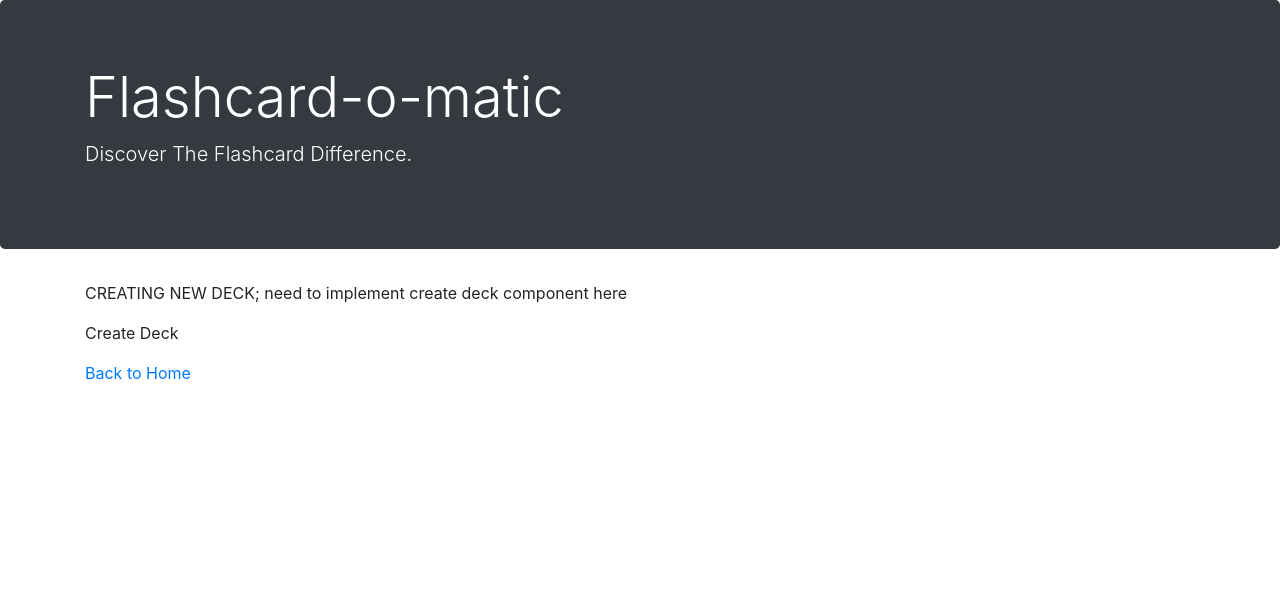
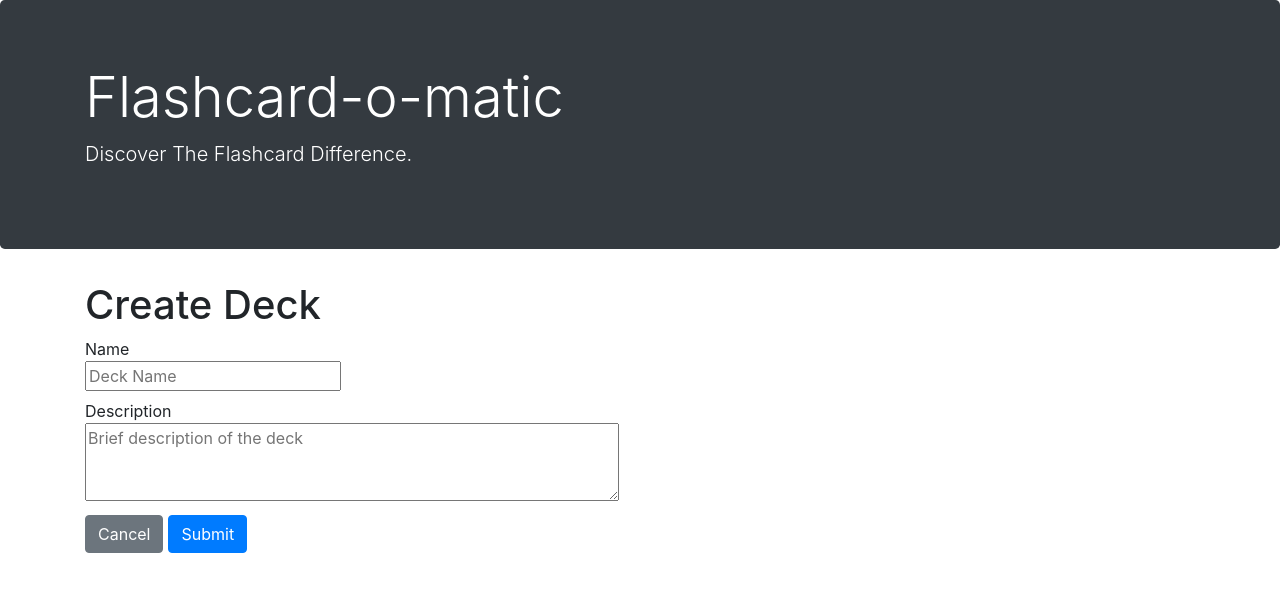
Before and after one commit to samueyoo/Flashcard-App, a React (Create React App) app: page /decks/new in a window 1280 px wide. Shown: the top 592 px of the page. Built offline with nearby package versions, Linux system fonts and the light colour scheme; no server answers; a web font is replaced by a local one.

Commit message:
Completed create-new-deck functionality; fixed minor errors/race hazards

```diff
--- a/src/Layout/Cardslist.js
+++ b/src/Layout/Cardslist.js
@@ -29,7 +29,7 @@ function Cardslist({ currentDeck={ cards: [], name: "", id: null}, allDecks, set
             <p>{description}</p>
             <Link to={`${routeMatch}/edit`} className="btn btn-secondary" style={{ marginRight: 5 }}>Edit</Link>
             <Link to={`/decks/${id}/study`} className="btn btn-primary" style={{ marginRight: 5 }}>Study</Link>
-            <button className="btn btn-primary" style={{ marginRight: 5 }}>+ Add cards</button>
+            <Link to={`/decks/${id}/cards/new`} className="btn btn-primary" style={{ marginRight: 5 }}>+ Add cards</Link>
             <button className="btn btn-danger" onClick={() => handleDeleteDeckBtn(id)}>🗑️</button>
             <h2 style={{ marginTop: 30 }}>Cards</h2>
             {cardsFromCurrentDeck}
--- a/src/Layout/Deck.js
+++ b/src/Layout/Deck.js
@@ -1,4 +1,4 @@
-import React, {  } from 'react';
+import React, { useEffect } from 'react';
 import { useParams, useRouteMatch, Switch, Route, Link } from 'react-router-dom';
 //import BreadcrumbNavBar from './BreadcrumbNavBar';
 import Cardslist from './Cardslist';
@@ -13,6 +13,10 @@ function Deck({ allDecks, setAllDecks, handleDeleteDeckBtn}) {
 
     const routeMatch = useRouteMatch().url;
     console.log("routeMatch:", routeMatch)
+
+    useEffect(() => {
+        console.log("Deck.js has rendered")
+    }, [])
 
     const currentDeck = allDecks.find(deck => {
         // console.log('=====================')
--- a/src/Layout/DeckBootstrapCard.js
+++ b/src/Layout/DeckBootstrapCard.js
@@ -6,7 +6,6 @@ function DeckBootstrapCard({ deck, handleDeleteDeckBtn }) {
 
     return (
         <div className="card" id={deck.id}>
-            <p>DeckBootstrapCard.js</p>
             <div className="card-body">
                 <h5 className="card-title">{deck.name}</h5>
                 <p className="card-text">{deck.description}</p>
--- a/src/Layout/NewDeck.js
+++ b/src/Layout/NewDeck.js
@@ -0,0 +1,78 @@
+import React, { useEffect, useState } from 'react';
+import { Link, useHistory } from 'react-router-dom';
+import { createDeck } from '../utils/api/index'
+
+function NewDeck({ getAllDecks }) {
+    const initialFormData = { name: "", description: ""};
+    const [formData, setFormData] = useState(initialFormData);
+    const history = useHistory();
+
+    const handleNewDeckSubmit = (e) => {
+        e.preventDefault();
+        async function newDeckRequest(deck) {
+            createDeck(deck)
+                .then((deck) => {
+                    setFormData(initialFormData);
+                    return deck;
+                })
+                .then((deck) => {
+                    history.push(`/decks/${deck.id}`);
+                    return deck;
+                })
+                .then((deck) => console.log("deck sent:", deck))
+                .then(() => getAllDecks())
+        }
+        newDeckRequest(formData);
+    }
+
+    useEffect(() => {
+
+    }, [formData])
+
+    function handleChange({ target }) { //Can probably refactor these handleChange functions by lifting them higher and just passing them
+        setFormData({
+            ...formData,
+            [target.name]: target.value,
+        });
+        console.log("formData:", formData);
+    }
+
+    return (
+        <>
+            <h1>Create Deck</h1>
+            <form onSubmit={handleNewDeckSubmit}>
+                <label>
+                    Name
+                    <br />
+                    <input
+                        name="name"
+                        type="text"
+                        id="name"
+                        placeholder="Deck Name"
+                        onChange={handleChange}
+                        required
+                    />
+                </label>
+                <br />
+                <label>
+                    Description
+                    <br />
+                    <textarea
+                        name="description"
+                        id="description"
+                        placeholder='Brief description of the deck'
+                        cols="50"
+                        rows="3"
+                        onChange={handleChange}
+                        required
+                    />
+                </label>
+                <br />
+                <Link to={"/"} type="button" className="btn btn-secondary" style={ {marginRight: 5} }>Cancel</Link>
+                <button type="submit" className="btn btn-primary">Submit</button>
+            </form>
+        </>
+    )
+}
+
+export default NewDeck;
--- a/src/Layout/index.js
+++ b/src/Layout/index.js
@@ -1,23 +1,25 @@
 import React, { useState, useEffect } from "react";
 import Header from "./Header";
 import NotFound from "./NotFound";
-import { Link, Route, Switch, useHistory } from "react-router-dom";
+import { Route, Switch, useHistory } from "react-router-dom";
 
 import { listDecks, deleteDeck } from "../utils/api/index";
 import Home from "./Home";
 import Deck from "./Deck";
 import DeckStudy from "./DeckStudy";
+import NewDeck from "./NewDeck";
 
 function Layout() {
   const [allDecks, setAllDecks] = useState([{ name: "", id: null, cards: []}]);
   const history = useHistory();
 
+  async function getAllDecks() {
+    const decksArray = await listDecks();
+    console.log("getAllDecks Function: decksArray", decksArray);
+    setAllDecks(decksArray)
+  }
+
   useEffect(() => { //Initial request and rendering of all decks in the API.
-      async function getAllDecks() {
-          const decksArray = await listDecks();
-          console.log("getAllDecks Function: decksArray", decksArray);
-          setAllDecks(decksArray)
-      }
       getAllDecks();
   }, [])
 
@@ -57,9 +59,7 @@ function Layout() {
           </Route>
 
           <Route exact path="/decks/new">
-            <p>CREATING NEW DECK; need to implement create deck component here</p>
-            <p>Create Deck</p>
-            <Link to={"/"}>Back to Home</Link>
+            <NewDeck getAllDecks={getAllDecks}/>
           </Route>
 
           <Route path="/decks/:deckId/study">
```
Also changed, not shown: data/db.json (line endings or trailing spaces), 1 other file (tests, documents, lock files or other folders).
